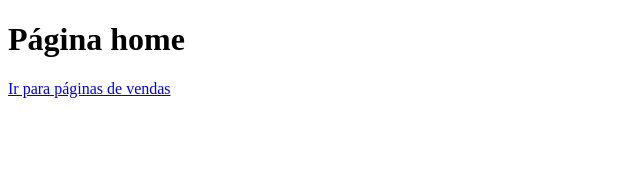
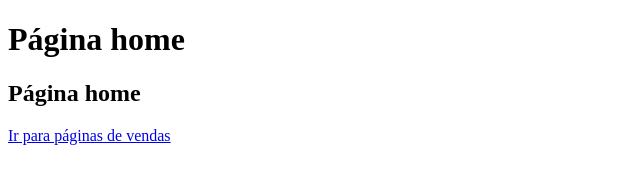
Before and after one commit to DanilodRamos/aulateste, a plain HTML site: page index.html in a window 1280 px wide. Shown: the whole page, without its empty margins (0-640 px from the left). Drawn offline with Linux system fonts and the light colour scheme.

Commit message:
atualizando

```diff
--- a/index.html
+++ b/index.html
@@ -8,6 +8,7 @@
 </head>
 <body>
     <h1>Página home</h1>
+    <h2>Página home</h2>
     <a href="vendas.html">Ir para páginas de vendas</a>
 </body>
 </html>
```
Also changed, not shown: 1 other file.
